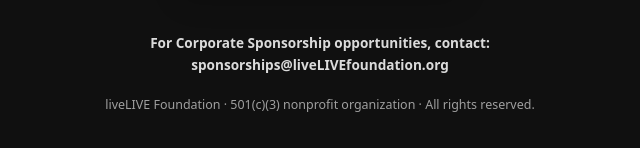
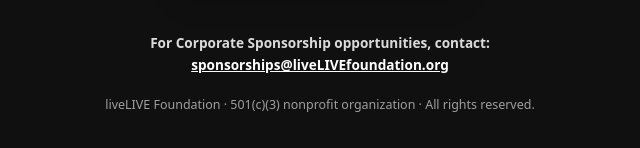
Before and after one commit to mendyturner/livelive_sponsorship, a plain HTML site: page index.html in a window 1280 px wide. Shown: the part 3774-3922 px from the top of the page, 320-960 px from the left. Drawn offline with Linux system fonts and the light colour scheme.

Commit message:
Fix mailto link for corporate sponsorship contact

```diff
--- a/index.html
+++ b/index.html
@@ -760,7 +760,7 @@
 
       <p style="margin-top: 1rem; font-size: 0.85rem; color: rgba(255,255,255,0.85);">
         <strong>For Corporate Sponsorship opportunities, contact:
-        <a href="mailto:sponsorships@liveLIVEfoundation.org" style+"color:#fff; text-decoration:underline;">
+        <a href="mailto:sponsorships@liveLIVEfoundation.org" style="color:#fff; text-decoration:underline;">
           sponsorships@liveLIVEfoundation.org
         </a></strong>
       </p>
```
